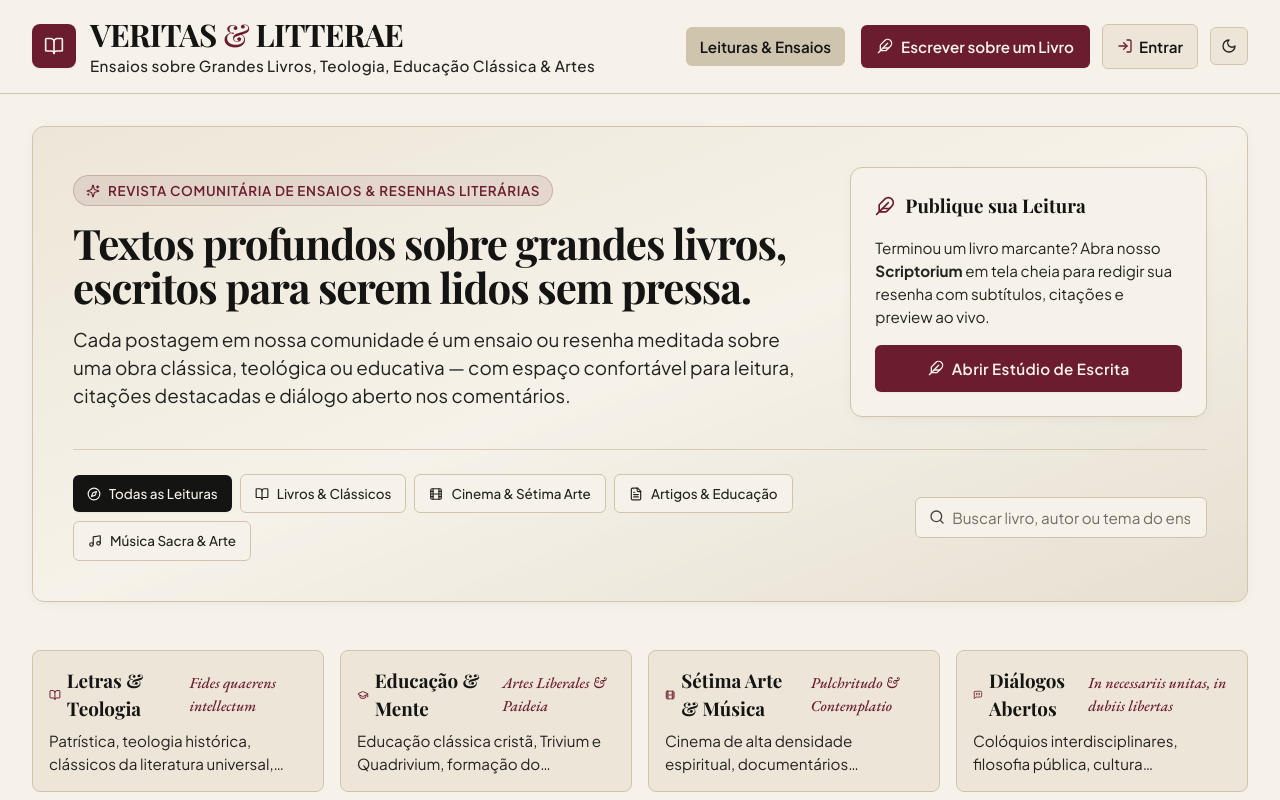
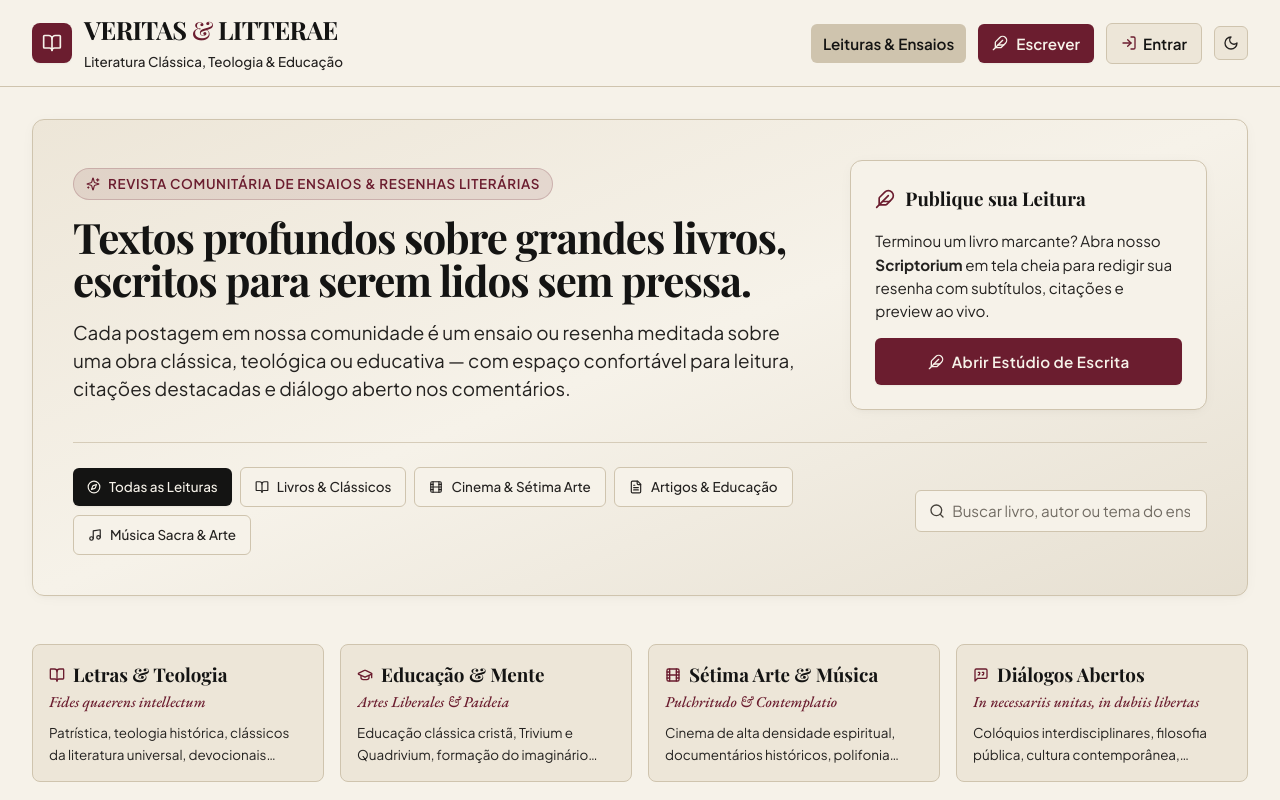
Before and after one commit to Kaua-Nogueira/forum_leitura_front, a React (Vite) app: page / in a window 1280 px wide. Shown: the top 800 px of the page. Built offline with nearby package versions, Linux system fonts and the light colour scheme; no server answers; a web font is replaced by a local one.

Commit message:
fix(ui): improve header spacing and prevent horizontal overflow across navbar and cards

```diff
--- a/src/components/Navbar.tsx
+++ b/src/components/Navbar.tsx
@@ -37,32 +37,30 @@ export const Navbar: React.FC = () => {
   };
 
   return (
-    <header className="border-b border-parchment-deep dark:border-slateDark-border bg-parchment/95 dark:bg-slateDark-bg/95 backdrop-blur-md sticky top-0 z-40 transition-colors">
-      <div className="max-w-7xl mx-auto px-4 sm:px-6 lg:px-8 py-4">
-        <div className="flex flex-col md:flex-row md:items-center md:justify-between gap-4">
+    <header className="w-full border-b border-parchment-deep dark:border-slateDark-border bg-parchment/95 dark:bg-slateDark-bg/95 backdrop-blur-md sticky top-0 z-40 transition-colors">
+      <div className="max-w-7xl mx-auto px-4 sm:px-6 lg:px-8 py-3.5">
+        <div className="flex flex-wrap items-center justify-between gap-x-6 gap-y-3">
           {/* Brand Identity */}
-          <Link to="/" className="group flex items-center gap-3.5">
-            <div className="w-11 h-11 rounded-lg bg-burgundy dark:bg-slateDark-elevated border border-burgundy/20 dark:border-gold/40 flex items-center justify-center text-parchment dark:text-gold shadow-sm group-hover:scale-[1.02] transition-transform">
+          <Link to="/" className="group flex items-center gap-3 shrink-0">
+            <div className="w-10 h-10 rounded-lg bg-burgundy dark:bg-slateDark-elevated border border-burgundy/20 dark:border-gold/40 flex items-center justify-center text-parchment dark:text-gold shadow-sm shrink-0 group-hover:scale-[1.02] transition-transform">
               <BookOpen className="w-5 h-5" />
             </div>
-            <div>
-              <div className="flex items-center gap-2">
-                <h1 className="font-serif text-2xl sm:text-3xl font-bold tracking-tight text-ink dark:text-slateDark-text">
-                  VERITAS <span className="font-light text-burgundy dark:text-gold">&amp;</span> LITTERAE
-                </h1>
-              </div>
-              <p className="text-xs sm:text-sm font-medium text-ink-secondary dark:text-slateDark-muted tracking-wide">
-                Ensaios sobre Grandes Livros, Teologia, Educação Clássica &amp; Artes
+            <div className="min-w-0">
+              <h1 className="font-serif text-xl sm:text-2xl font-bold tracking-tight text-ink dark:text-slateDark-text whitespace-nowrap leading-none">
+                VERITAS <span className="font-light text-burgundy dark:text-gold">&amp;</span> LITTERAE
+              </h1>
+              <p className="hidden xl:block text-xs font-medium text-ink-secondary dark:text-slateDark-muted mt-1 truncate">
+                Literatura Clássica, Teologia &amp; Educação
               </p>
             </div>
           </Link>
 
           {/* Navigation & Actions */}
-          <div className="flex flex-wrap items-center gap-2 sm:gap-3">
-            <nav className="flex items-center gap-1.5 mr-1">
+          <div className="flex flex-wrap items-center justify-end gap-2 sm:gap-3 ml-auto">
+            <nav className="flex items-center gap-1.5">
               <Link
                 to="/"
-                className={`px-3.5 py-2 rounded-md text-sm font-semibold transition-colors ${
+                className={`px-3 py-2 rounded-md text-xs sm:text-sm font-semibold whitespace-nowrap transition-colors ${
                   location.pathname === '/'
                     ? 'bg-parchment-deep dark:bg-slateDark-elevated text-ink dark:text-white'
                     : 'text-ink-secondary dark:text-slateDark-text hover:bg-parchment-warm dark:hover:bg-slateDark-card'
@@ -74,16 +72,16 @@ export const Navbar: React.FC = () => {
               {isAuthenticated && permissions.can_moderate_queue && (
                 <Link
                   to="/moderacao"
-                  className={`relative px-3.5 py-2 rounded-md text-sm font-semibold flex items-center gap-1.5 transition-colors ${
+                  className={`relative px-3 py-2 rounded-md text-xs sm:text-sm font-semibold whitespace-nowrap flex items-center gap-1.5 transition-colors ${
                     location.pathname === '/moderacao'
                       ? 'bg-burgundy/15 dark:bg-gold/20 text-burgundy dark:text-gold border border-burgundy/30 dark:border-gold/40'
                       : 'text-ink-secondary dark:text-slateDark-text hover:bg-parchment-warm dark:hover:bg-slateDark-card'
                   }`}
                 >
-                  <ShieldAlert className="w-4 h-4 text-burgundy dark:text-gold" />
+                  <ShieldAlert className="w-4 h-4 text-burgundy dark:text-gold shrink-0" />
                   <span>Moderação</span>
                   {pendingFlagsCount > 0 && (
-                    <span className="px-1.5 py-0.5 rounded-full text-xs font-bold bg-burgundy text-parchment dark:bg-gold dark:text-slateDark-bg">
+                    <span className="px-1.5 py-0.5 rounded-full text-xs font-bold bg-burgundy text-parchment dark:bg-gold dark:text-slateDark-bg leading-none">
                       {pendingFlagsCount}
                     </span>
                   )}
@@ -94,39 +92,43 @@ export const Navbar: React.FC = () => {
             {/* Primary Button: Write about a Book */}
             <Link
               to="/escrever"
-              className="inline-flex items-center gap-2 px-4 py-2.5 rounded-md text-sm font-semibold bg-burgundy hover:bg-burgundy-hover dark:bg-gold dark:hover:bg-gold-light text-parchment dark:text-slateDark-bg transition-all shadow-sm"
+              className="inline-flex items-center gap-2 px-3.5 py-2 rounded-md text-xs sm:text-sm font-semibold whitespace-nowrap shrink-0 bg-burgundy hover:bg-burgundy-hover dark:bg-gold dark:hover:bg-gold-light text-parchment dark:text-slateDark-bg transition-all shadow-sm"
             >
-              <Feather className="w-4 h-4" />
-              <span>Escrever sobre um Livro</span>
+              <Feather className="w-4 h-4 shrink-0" />
+              <span>Escrever</span>
             </Link>
 
             {/* User Session / Login */}
             {isAuthenticated ? (
-              <div className="flex items-center gap-2.5 pl-2.5 border-l border-parchment-deep dark:border-slateDark-border">
-                <div className="hidden sm:flex flex-col text-right">
-                  <span className="text-sm font-bold text-ink dark:text-slateDark-text leading-tight">
+              <div className="flex items-center gap-2 pl-2.5 border-l border-parchment-deep dark:border-slateDark-border shrink-0">
+                <div className="hidden lg:flex flex-col text-right max-w-[150px]">
+                  <span className="text-xs sm:text-sm font-bold text-ink dark:text-slateDark-text leading-tight truncate">
                     {currentUser.name}
                   </span>
-                  <span className="text-xs font-medium text-ink-secondary dark:text-slateDark-muted">
-                    {currentUser.title_badge || 'Membro'}
+                  <span className="text-xs font-medium text-ink-secondary dark:text-slateDark-muted truncate">
+                    {currentUser.role === 'ADMIN'
+                      ? 'Administrador'
+                      : currentUser.role === 'MODERATOR'
+                      ? 'Moderador'
+                      : 'Membro'}
                   </span>
                 </div>
                 <button
                   type="button"
                   onClick={handleLogout}
                   title="Encerrar sessão"
-                  className="inline-flex items-center gap-1.5 px-3 py-2 rounded-md border border-parchment-deep dark:border-slateDark-border bg-parchment-warm dark:bg-slateDark-card text-xs sm:text-sm font-semibold text-ink dark:text-slateDark-text hover:text-burgundy dark:hover:text-red-400 transition-colors"
+                  className="inline-flex items-center gap-1.5 px-3 py-2 rounded-md border border-parchment-deep dark:border-slateDark-border bg-parchment-warm dark:bg-slateDark-card text-xs sm:text-sm font-semibold whitespace-nowrap text-ink dark:text-slateDark-text hover:text-burgundy dark:hover:text-red-400 transition-colors"
                 >
-                  <LogOut className="w-4 h-4" />
+                  <LogOut className="w-4 h-4 shrink-0" />
                   <span>Sair</span>
                 </button>
               </div>
             ) : (
               <Link
                 to="/login"
-                className="inline-flex items-center gap-1.5 px-3.5 py-2.5 rounded-md border border-parchment-deep dark:border-slateDark-border bg-parchment-warm dark:bg-slateDark-card text-sm font-semibold text-ink dark:text-slateDark-text hover:border-burgundy transition-colors"
+                className="inline-flex items-center gap-1.5 px-3.5 py-2 rounded-md border border-parchment-deep dark:border-slateDark-border bg-parchment-warm dark:bg-slateDark-card text-xs sm:text-sm font-semibold whitespace-nowrap shrink-0 text-ink dark:text-slateDark-text hover:border-burgundy transition-colors"
               >
-                <LogIn className="w-4 h-4 text-burgundy dark:text-gold" />
+                <LogIn className="w-4 h-4 text-burgundy dark:text-gold shrink-0" />
                 <span>Entrar</span>
               </Link>
             )}
@@ -136,7 +138,7 @@ export const Navbar: React.FC = () => {
               onClick={toggleDark}
               aria-label="Alternar tema"
               title={isDark ? 'Mudar para Modo Papel Claro' : 'Mudar para Modo Ardósia Noturno'}
-              className="p-2.5 rounded-md border border-parchment-deep dark:border-slateDark-border bg-parchment-warm dark:bg-slateDark-card text-ink-secondary dark:text-gold hover:border-burgundy/40 transition-colors"
+              className="p-2 rounded-md border border-parchment-deep dark:border-slateDark-border bg-parchment-warm dark:bg-slateDark-card text-ink-secondary dark:text-gold hover:border-burgundy/40 shrink-0 transition-colors"
             >
               {isDark ? <Sun className="w-4 h-4" /> : <Moon className="w-4 h-4" />}
             </button>
--- a/src/pages/HomePage.tsx
+++ b/src/pages/HomePage.tsx
@@ -260,22 +260,22 @@ export const HomePage: React.FC = () => {
               onClick={() =>
                 setSelectedCategorySlug(isSelected ? 'ALL' : cat.slug)
               }
-              className={`text-left p-4 rounded-lg border transition-all duration-200 ${
+              className={`text-left p-4 rounded-lg border transition-all duration-200 overflow-hidden ${
                 isSelected
                   ? 'border-burgundy dark:border-gold bg-burgundy/10 dark:bg-gold/15 shadow-editorial-hover ring-1 ring-burgundy/40'
                   : 'border-parchment-deep dark:border-slateDark-border bg-parchment-warm dark:bg-slateDark-card hover:border-burgundy/50'
               }`}
             >
-              <div className="flex items-center justify-between gap-2 mb-1.5">
-                <span className="inline-flex items-center gap-1.5 font-serif font-bold text-lg text-ink dark:text-slateDark-text">
-                  <Icon className="w-4 h-4 text-burgundy dark:text-gold" />
-                  {cat.name}
+              <div className="space-y-0.5 mb-2">
+                <span className="flex items-center gap-2 font-serif font-bold text-base sm:text-lg text-ink dark:text-slateDark-text leading-snug">
+                  <Icon className="w-4 h-4 text-burgundy dark:text-gold shrink-0" />
+                  <span className="truncate">{cat.name}</span>
                 </span>
-                <span className="font-literary italic text-sm font-medium text-burgundy dark:text-gold-light">
+                <span className="block font-literary italic text-xs sm:text-sm font-medium text-burgundy dark:text-gold-light truncate">
                   {cat.latin_motto}
                 </span>
               </div>
-              <p className="text-xs sm:text-sm text-ink-secondary dark:text-slateDark-muted line-clamp-2 leading-relaxed">
+              <p className="text-xs text-ink-secondary dark:text-slateDark-muted line-clamp-2 leading-relaxed">
                 {cat.description}
               </p>
             </button>
@@ -337,7 +337,7 @@ export const HomePage: React.FC = () => {
                     </Link>
 
                     {/* Metadados do Livro & Título do Ensaio */}
-                    <div className="flex-1 space-y-3">
+                    <div className="flex-1 min-w-0 space-y-3">
                       <div className="flex flex-wrap items-center gap-2 text-xs">
                         <span className="px-2.5 py-1 rounded bg-burgundy text-parchment dark:bg-gold dark:text-slateDark-bg font-bold uppercase tracking-wider text-xs">
                           {mediaLabelMap[work.media_type]}
--- a/src/pages/TopicDetailPage.tsx
+++ b/src/pages/TopicDetailPage.tsx
@@ -66,7 +66,7 @@ export const TopicDetailPage: React.FC = () => {
       {/* Main Essay Sheet */}
       <article className="rounded-xl border border-parchment-deep dark:border-slateDark-border bg-parchment dark:bg-slateDark-card shadow-editorial overflow-hidden">
         {/* Reading Comfort Bar */}
-        <div className="sticky top-[73px] z-30 bg-parchment-warm/95 dark:bg-slateDark-elevated/95 backdrop-blur border-b border-parchment-deep dark:border-slateDark-border px-6 py-3 flex flex-wrap items-center justify-between gap-3 text-xs">
+        <div className="bg-parchment-warm dark:bg-slateDark-elevated border-b border-parchment-deep dark:border-slateDark-border px-6 py-3.5 flex flex-wrap items-center justify-between gap-3 text-xs">
           <div className="flex items-center gap-3 text-ink-secondary dark:text-slateDark-text">
             <span className="inline-flex items-center gap-1 font-medium">
               <Clock className="w-3.5 h-3.5 text-burgundy dark:text-gold" />
--- a/src/pages/WorkDetailPage.tsx
+++ b/src/pages/WorkDetailPage.tsx
@@ -147,7 +147,7 @@ export const WorkDetailPage: React.FC = () => {
       {/* 2. BARRA DE CONFORTO DE LEITURA & CITAÇÕES PERENES */}
       <article className="rounded-xl border border-parchment-deep dark:border-slateDark-border bg-parchment dark:bg-slateDark-card shadow-editorial overflow-hidden">
         {/* Reading Comfort Control Bar */}
-        <div className="sticky top-[73px] z-30 bg-parchment-warm/95 dark:bg-slateDark-elevated/95 backdrop-blur border-b border-parchment-deep dark:border-slateDark-border px-6 py-3 flex flex-wrap items-center justify-between gap-3 text-xs">
+        <div className="bg-parchment-warm dark:bg-slateDark-elevated border-b border-parchment-deep dark:border-slateDark-border px-6 py-3.5 flex flex-wrap items-center justify-between gap-3 text-xs">
           <div className="flex items-center gap-2 text-ink-secondary dark:text-slateDark-text font-medium">
             <BookOpen className="w-4 h-4 text-burgundy dark:text-gold" />
             <span>
--- a/src/pages/WriteEssayPage.tsx
+++ b/src/pages/WriteEssayPage.tsx
@@ -612,8 +612,8 @@ Encerre sua resenha apontando o fruto espiritual, intelectual ou pedagógico que
 
         {/* 2. FOLHA EDITORIAL DE ESCRITA E LEITURA (O CORAÇÃO DO SCRIPTORIUM) */}
         <div className="rounded-xl border border-parchment-deep dark:border-slateDark-border bg-parchment dark:bg-slateDark-card shadow-editorial overflow-hidden">
-          {/* Sticky Formatting & Comfort Toolbar */}
-          <div className="sticky top-[73px] z-30 bg-parchment-warm dark:bg-slateDark-elevated border-b border-parchment-deep dark:border-slateDark-border px-4 sm:px-6 py-3 flex flex-wrap items-center justify-between gap-3">
+          {/* Formatting & Comfort Toolbar */}
+          <div className="bg-parchment-warm dark:bg-slateDark-elevated border-b border-parchment-deep dark:border-slateDark-border px-4 sm:px-6 py-3.5 flex flex-wrap items-center justify-between gap-3">
             <div className="flex flex-wrap items-center gap-1.5">
               <button
                 type="button"
```
